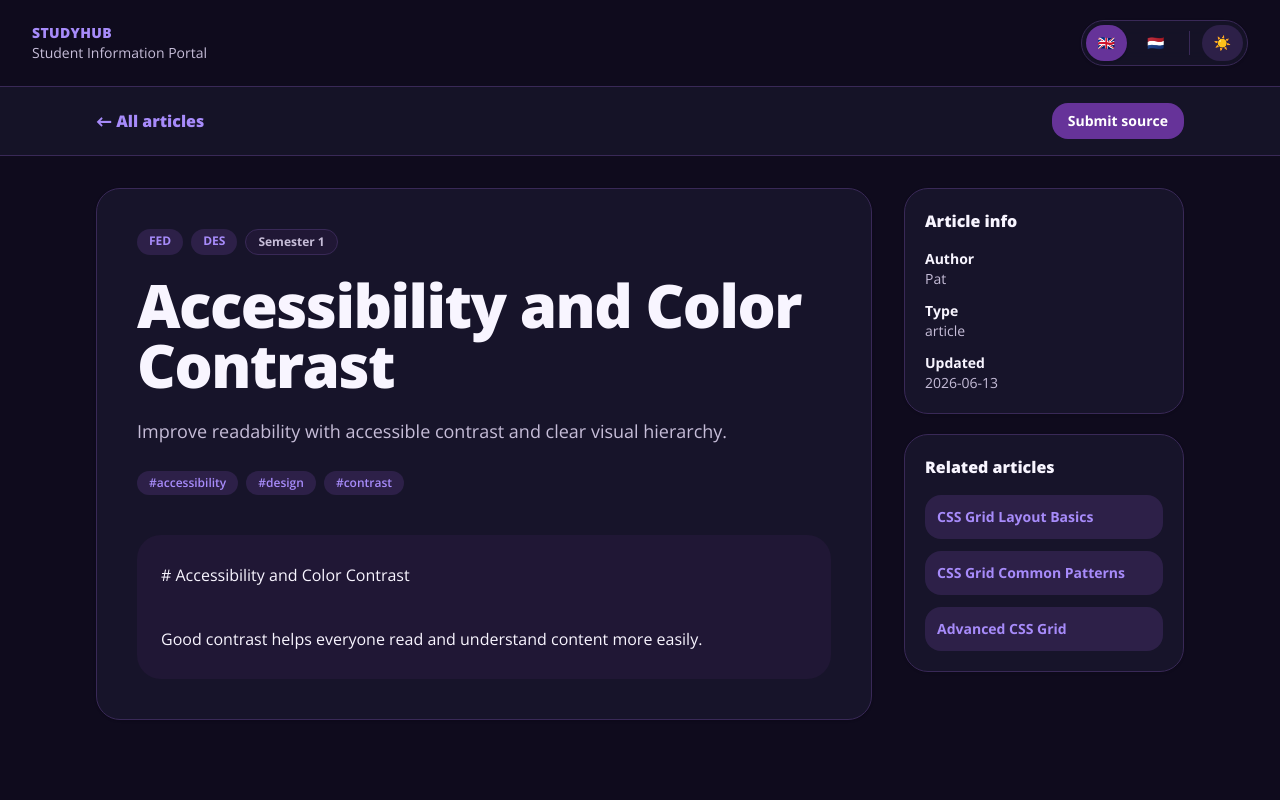
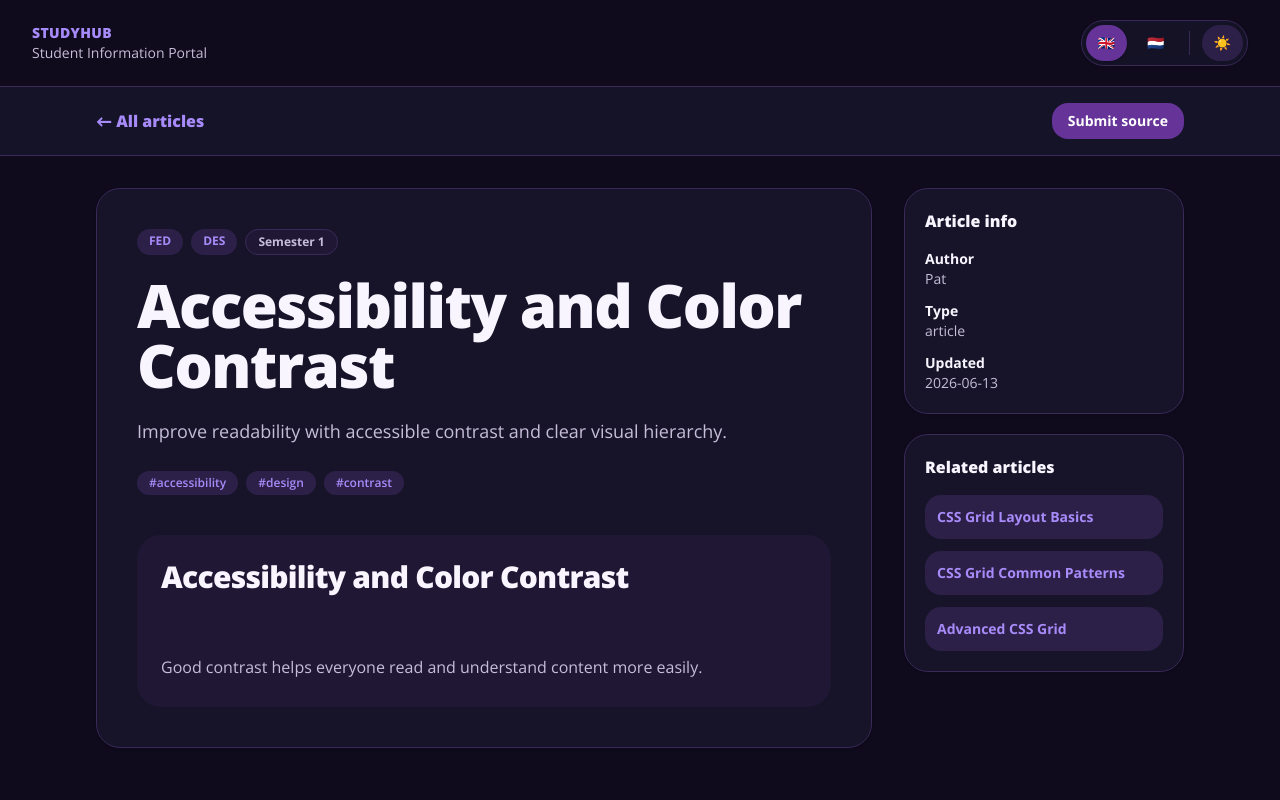
Before and after one commit to docentDavid/studyhub, a Next.js app: page /articles/accessibility-color-contrast in a window 1280 px wide. Shown: the top 800 px of the page. Built offline with nearby package versions, Linux system fonts and the light colour scheme.

Commit message:
fix: render markup nice

```diff
--- a/app/articles/[slug]/page.tsx
+++ b/app/articles/[slug]/page.tsx
@@ -1,6 +1,7 @@
 import Link from "next/link";
 import { notFound } from "next/navigation";
 import { mockArticles } from "@/data/mock-articles";
+import { MarkdownContent } from "@/components/markdown-content";
 
 type ArticlePageProps = {
   params: Promise<{
@@ -116,7 +117,7 @@ export default async function ArticlePage({ params }: ArticlePageProps) {
           </div>
 
           <div className="mt-10 whitespace-pre-wrap rounded-3xl bg-[var(--surface-soft)] p-6 leading-8 text-[var(--foreground)]">
-            {article.contentMarkdown.en}
+            <MarkdownContent content={article.contentMarkdown.en} />
           </div>
         </article>
 
--- /dev/null
+++ b/components/markdown-content.tsx
@@ -0,0 +1,63 @@
+import ReactMarkdown from "react-markdown";
+
+type MarkdownContentProps = {
+  content: string;
+};
+
+export function MarkdownContent({ content }: MarkdownContentProps) {
+  return (
+    <div className="space-y-6 text-[var(--foreground)]">
+      <ReactMarkdown
+        components={{
+          h1: ({ children }) => (
+            <h1 className="text-3xl font-black tracking-tight">{children}</h1>
+          ),
+          h2: ({ children }) => (
+            <h2 className="mt-8 text-2xl font-black tracking-tight">
+              {children}
+            </h2>
+          ),
+          h3: ({ children }) => (
+            <h3 className="mt-6 text-xl font-bold">{children}</h3>
+          ),
+          p: ({ children }) => (
+            <p className="leading-8 text-[var(--muted)]">{children}</p>
+          ),
+          ul: ({ children }) => (
+            <ul className="ml-6 list-disc space-y-2 text-[var(--muted)]">
+              {children}
+            </ul>
+          ),
+          ol: ({ children }) => (
+            <ol className="ml-6 list-decimal space-y-2 text-[var(--muted)]">
+              {children}
+            </ol>
+          ),
+          li: ({ children }) => <li className="pl-1 leading-7">{children}</li>,
+          strong: ({ children }) => (
+            <strong className="font-bold text-[var(--foreground)]">
+              {children}
+            </strong>
+          ),
+          blockquote: ({ children }) => (
+            <blockquote className="border-l-4 border-[var(--brand)] pl-4 italic text-[var(--muted)]">
+              {children}
+            </blockquote>
+          ),
+          code: ({ children }) => (
+            <code className="rounded-md bg-[var(--surface)] px-1.5 py-1 text-sm text-[var(--foreground)]">
+              {children}
+            </code>
+          ),
+          pre: ({ children }) => (
+            <pre className="overflow-x-auto rounded-2xl bg-[var(--background)] p-4 text-sm leading-7">
+              {children}
+            </pre>
+          ),
+        }}
+      >
+        {content}
+      </ReactMarkdown>
+    </div>
+  );
+}
--- a/data/mock-articles.ts
+++ b/data/mock-articles.ts
@@ -589,8 +589,74 @@ export const mockArticles: Article[] = [
       nl: "Verbeter laadsnelheid met afbeeldingen, caching en bewust gebruik van JavaScript.",
     },
     contentMarkdown: {
-      en: "# Frontend Performance Basics\n\nPerformance improves user experience and accessibility.",
-      nl: "# Basis van Frontend Performance\n\nPerformance verbetert gebruikerservaring en toegankelijkheid.",
+      en: `
+# Frontend Performance Basics
+
+Performance improves user experience, accessibility and conversion.
+
+## Why performance matters
+
+A fast website feels more reliable and helps students access resources quickly.
+
+### Key techniques
+
+- Optimize images
+- Reduce unnecessary JavaScript
+- Use caching
+- Avoid layout shifts
+- Test on real devices
+
+## Example checklist
+
+\`\`\`ts
+const performanceChecklist = [
+  "Optimize images",
+  "Minimize JavaScript",
+  "Use semantic HTML",
+  "Check Lighthouse",
+];
+\`\`\`
+
+## Useful reminder
+
+**Performance is a user experience issue**, not only a technical issue.
+
+> Start simple, measure often, and improve step by step.
+`,
+      nl: `
+# Basis van Frontend Performance
+
+Performance verbetert gebruikerservaring, toegankelijkheid en conversie.
+
+## Waarom performance belangrijk is
+
+Een snelle website voelt betrouwbaarder en helpt studenten om bronnen snel te openen.
+
+### Belangrijke technieken
+
+- Optimaliseer afbeeldingen
+- Verminder onnodige JavaScript
+- Gebruik caching
+- Voorkom layout shifts
+- Test op echte apparaten
+
+## Voorbeeld checklist
+
+\`\`\`ts
+const performanceChecklist = [
+  "Afbeeldingen optimaliseren",
+  "JavaScript beperken",
+  "Semantische HTML gebruiken",
+  "Lighthouse controleren",
+];
+\`\`\`
+
+## Handige reminder
+
+**Performance is een UX-probleem**, niet alleen een technisch probleem.
+
+> Begin eenvoudig, meet regelmatig en verbeter stap voor stap.
+`,
     },
     units: ["FED"],
     semesters: ["Semester 4"],
--- a/package.json
+++ b/package.json
@@ -11,6 +11,7 @@
   "dependencies": {
     "@ducanh2912/next-pwa": "^10.2.9",
     "@mdx-js/react": "^3.1.1",
+    "@tailwindcss/typography": "^0.5.19",
     "gray-matter": "^4.0.3",
     "lucide-react": "^1.17.0",
     "next": "16.2.7",
```
Also changed, not shown: 1 other file (tests, documents, lock files or other folders).
